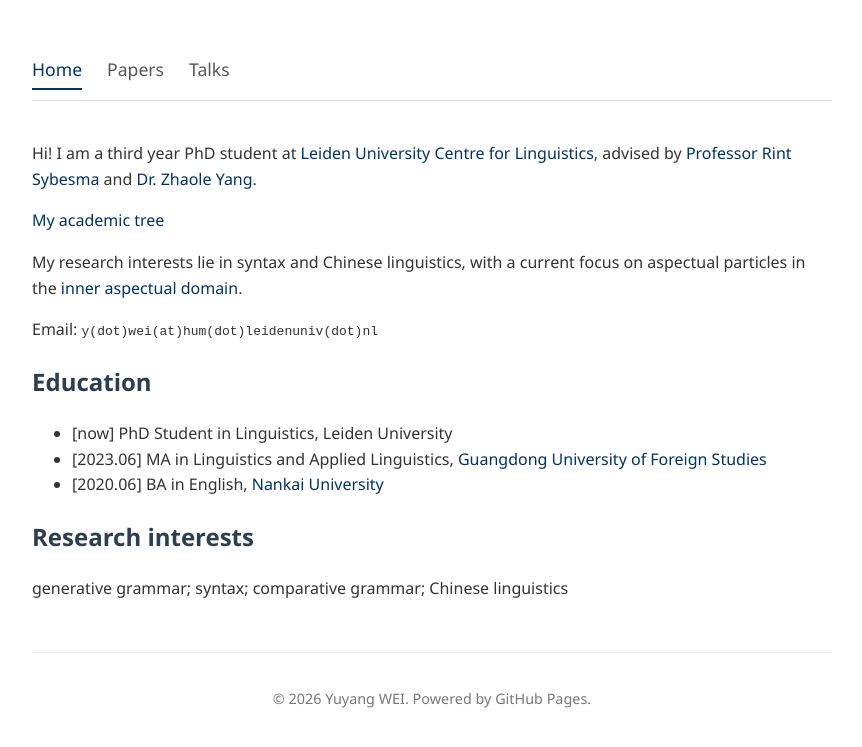
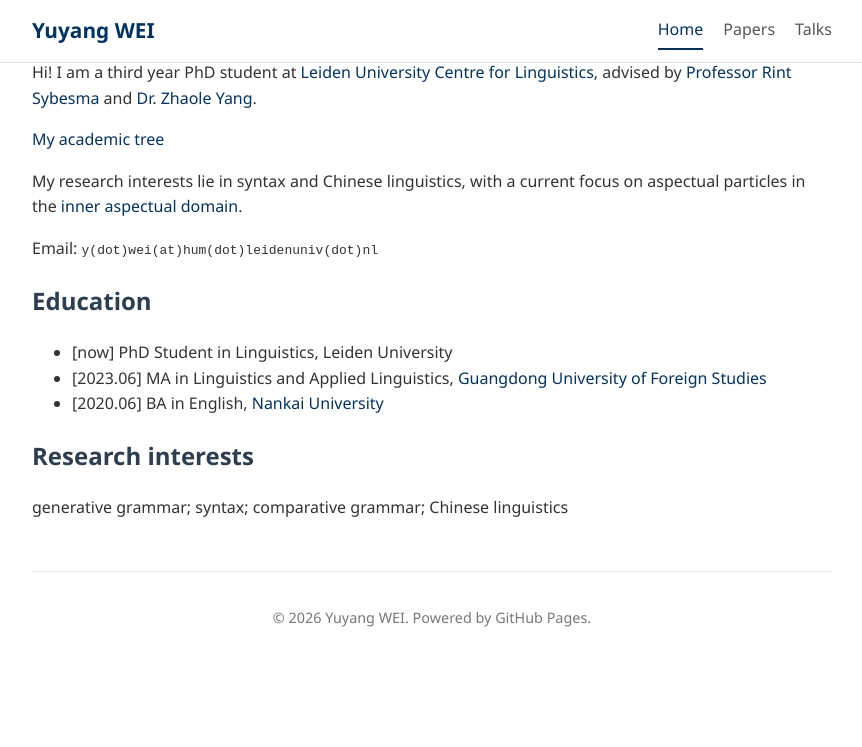
Before and after one commit to yuyang-wei/yuyang-wei.github.io, a Jekyll site: the page built from index.md, in a window 1280 px wide. Shown: the top 747 px of the page, without its empty margins (208-1070 px from the left). Built offline with Jekyll 4.4.1, drawn with Linux system fonts in a browser that asks for light colours; our own code applies the rules of GitHub Pages for plain Markdown files.

Commit message:
添加标题到导航栏并固定导航栏

```diff
--- a/_includes/nav.html
+++ b/_includes/nav.html
@@ -1,5 +1,7 @@
-<nav class="main-nav">
+<nav class="navbar">
   <div class="nav-container">
+    <a href="{{ '/' | relative_url }}" class="nav-brand">{{ site.title }}</a>
+
     <div class="nav-links">
       <a href="{{ '/' | relative_url }}" class="nav-item {% if page.url == '/' %}active{% endif %}">Home</a>
       <a href="{{ '/papers/' | relative_url }}" class="nav-item {% if page.url contains 'papers' %}active{% endif %}">Papers</a>
@@ -9,50 +11,60 @@
 </nav>
 
 <style>
-  /* 导航栏容器 */
-  .main-nav {
+  /* 导航栏固定在顶部 */
+  .navbar {
+    position: fixed;
+    top: 0;
+    left: 0;
+    width: 100%;
+    background-color: rgba(255, 255, 255, 0.95); /* 半透明白色背景 */
+    backdrop-filter: blur(5px); /* 磨砂玻璃效果 */
     border-bottom: 1px solid #e0e0e0;
-    margin-bottom: 40px;
-    padding: 10px 0;
+    z-index: 1000; /* 确保在最上层 */
+    padding: 12px 0;
   }
 
   .nav-container {
+    max-width: 800px; /* 与正文宽度保持一致 */
+    margin: 0 auto;
+    padding: 0 20px;
     display: flex;
-    justify-content: space-between;
+    justify-content: space-between; /* 关键：左右两端对齐 */
     align-items: center;
   }
 
+  /* 左侧 Brand 样式 */
+  .nav-brand {
+    font-size: 1.3rem;
+    font-weight: 700;
+    color: #003366; /* 使用你的学术暗蓝色 */
+    text-decoration: none;
+  }
+
+  /* 右侧链接容器 */
   .nav-links {
     display: flex;
-    gap: 25px; /* 选项卡之间的间距 */
+    gap: 20px;
   }
 
-  /* 基础选项卡样式 */
   .nav-item {
     color: #555;
     text-decoration: none;
     font-weight: 500;
-    font-size: 1.1rem;
     padding: 5px 0;
-    transition: all 0.3s ease;
-    border-bottom: 2px solid transparent; /* 预留底边框位置，防止抖动 */
+    transition: 0.2s;
+    font-size: 1rem;
+    border-bottom: 2px solid transparent;
   }
 
-  /* 悬停效果 */
-  .nav-item:hover {
-    color: #003366;
-    text-decoration: none;
-  }
-
-  /* 当前页面高亮样式 (Active State) */
-  .nav-item.active {
+  .nav-item:hover, .nav-item.active {
     color: #003366;
     border-bottom: 2px solid #003366;
   }
 
-  /* 响应式：手机端自动调整 */
+  /* 响应式适配：手机端 */
   @media (max-width: 600px) {
-    .nav-links { gap: 15px; }
-    .nav-item { font-size: 1rem; }
+    .nav-container { flex-direction: column; gap: 10px; }
+    .nav-links { gap: 12px; }
   }
 </style>
```
